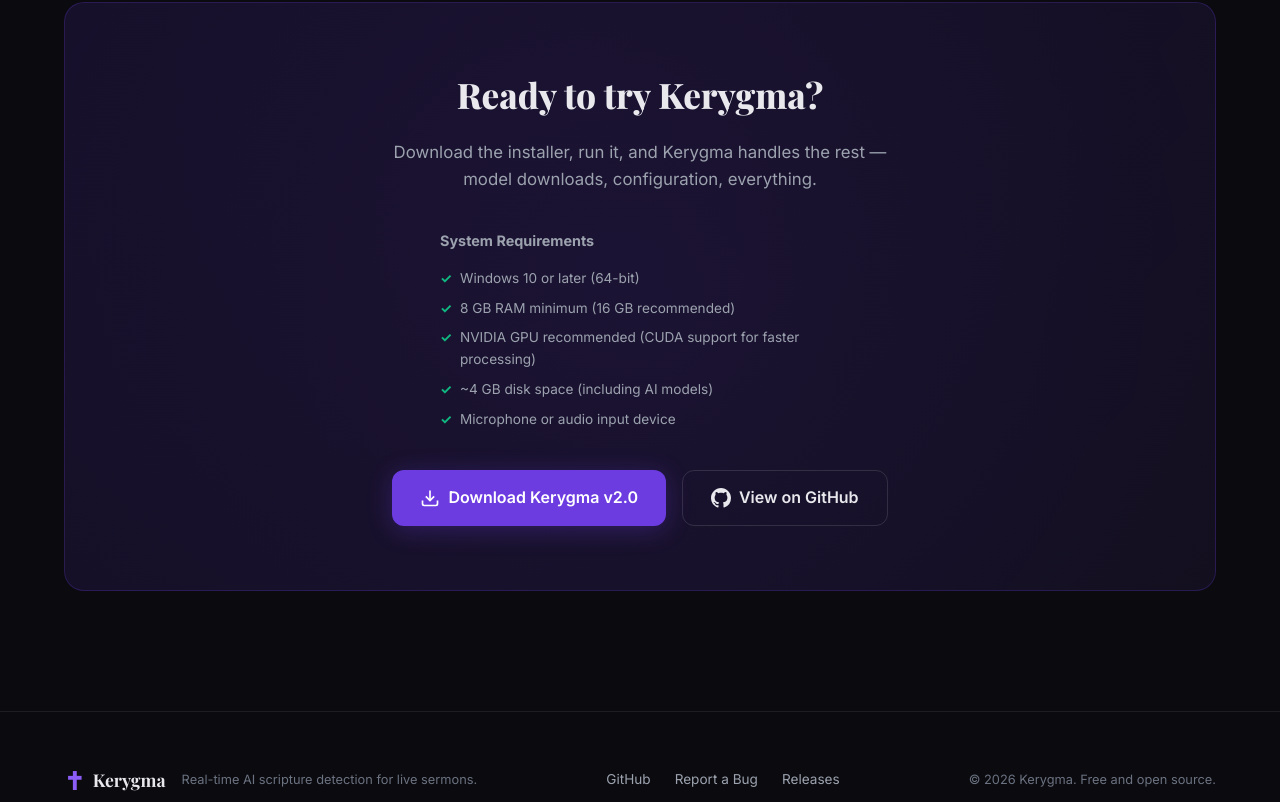
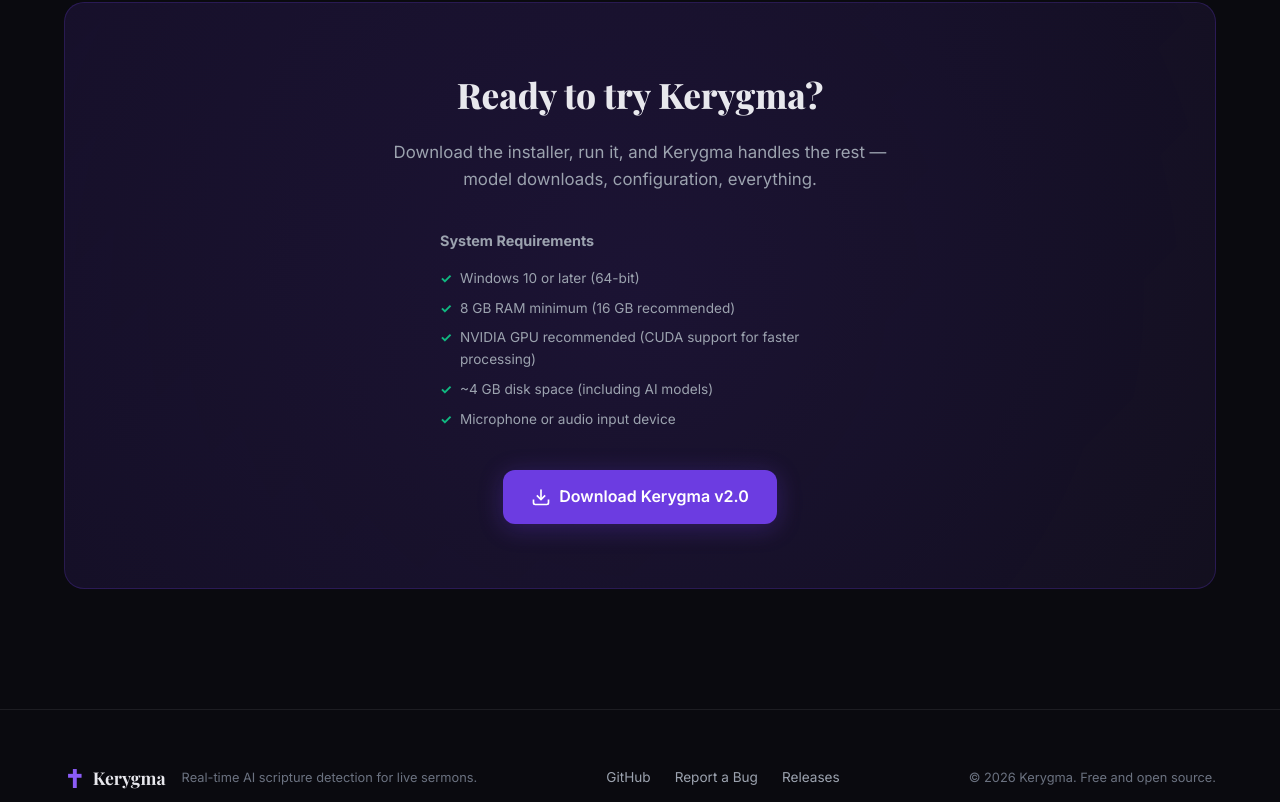
Before and after one commit to ukonuzoidx/kerygma-landing-page, a plain HTML site: page index.html in a window 1280 px wide. Shown: the part 4546-5348 px from the top of the page. Drawn offline with nearby package versions, Linux system fonts and the light colour scheme.

Commit message:
Fixed the downloads of the Kerygma

```diff
--- a/index.html
+++ b/index.html
@@ -329,14 +329,14 @@
                     </ul>
                 </div>
                 <div class="download-actions">
-                    <a href="https://github.com/ukonuzoidx/kerygma-landing-page/releases" class="btn btn-primary btn-lg">
+                    <a href="https://github.com/ukonuzoidx/kerygma-landing-page/releases/download/v2-1.0.1/KerygmaSetup-2.0.0-v2.exe" class="btn btn-primary btn-lg">
                         <svg width="20" height="20" viewBox="0 0 24 24" fill="none" stroke="currentColor" stroke-width="2"><path d="M21 15v4a2 2 0 01-2 2H5a2 2 0 01-2-2v-4"/><polyline points="7 10 12 15 17 10"/><line x1="12" y1="15" x2="12" y2="3"/></svg>
                         Download Kerygma v2.0
                     </a>
-                    <a href="https://github.com/ukonuzoidx/kerygma-landing-page" class="btn btn-ghost btn-lg">
+                    <!-- <a href="https://github.com/ukonuzoidx/kerygma-landing-page" class="btn btn-ghost btn-lg">
                         <svg width="20" height="20" viewBox="0 0 24 24" fill="currentColor"><path d="M12 0C5.37 0 0 5.37 0 12c0 5.31 3.435 9.795 8.205 11.385.6.105.825-.255.825-.57 0-.285-.015-1.23-.015-2.235-3.015.555-3.795-.735-4.035-1.41-.135-.345-.72-1.41-1.23-1.695-.42-.225-1.02-.78-.015-.795.945-.015 1.62.87 1.845 1.23 1.08 1.815 2.805 1.305 3.495.99.105-.78.42-1.305.765-1.605-2.67-.3-5.46-1.335-5.46-5.925 0-1.305.465-2.385 1.23-3.225-.12-.3-.54-1.53.12-3.18 0 0 1.005-.315 3.3 1.23.96-.27 1.98-.405 3-.405s2.04.135 3 .405c2.295-1.56 3.3-1.23 3.3-1.23.66 1.65.24 2.88.12 3.18.765.84 1.23 1.905 1.23 3.225 0 4.605-2.805 5.625-5.475 5.925.435.375.81 1.095.81 2.22 0 1.605-.015 2.895-.015 3.3 0 .315.225.69.825.57A12.02 12.02 0 0024 12c0-6.63-5.37-12-12-12z"/></svg>
                         View on GitHub
-                    </a>
+                    </a> -->
                 </div>
             </div>
         </div>
```
Also changed, not shown: 1 other file.
